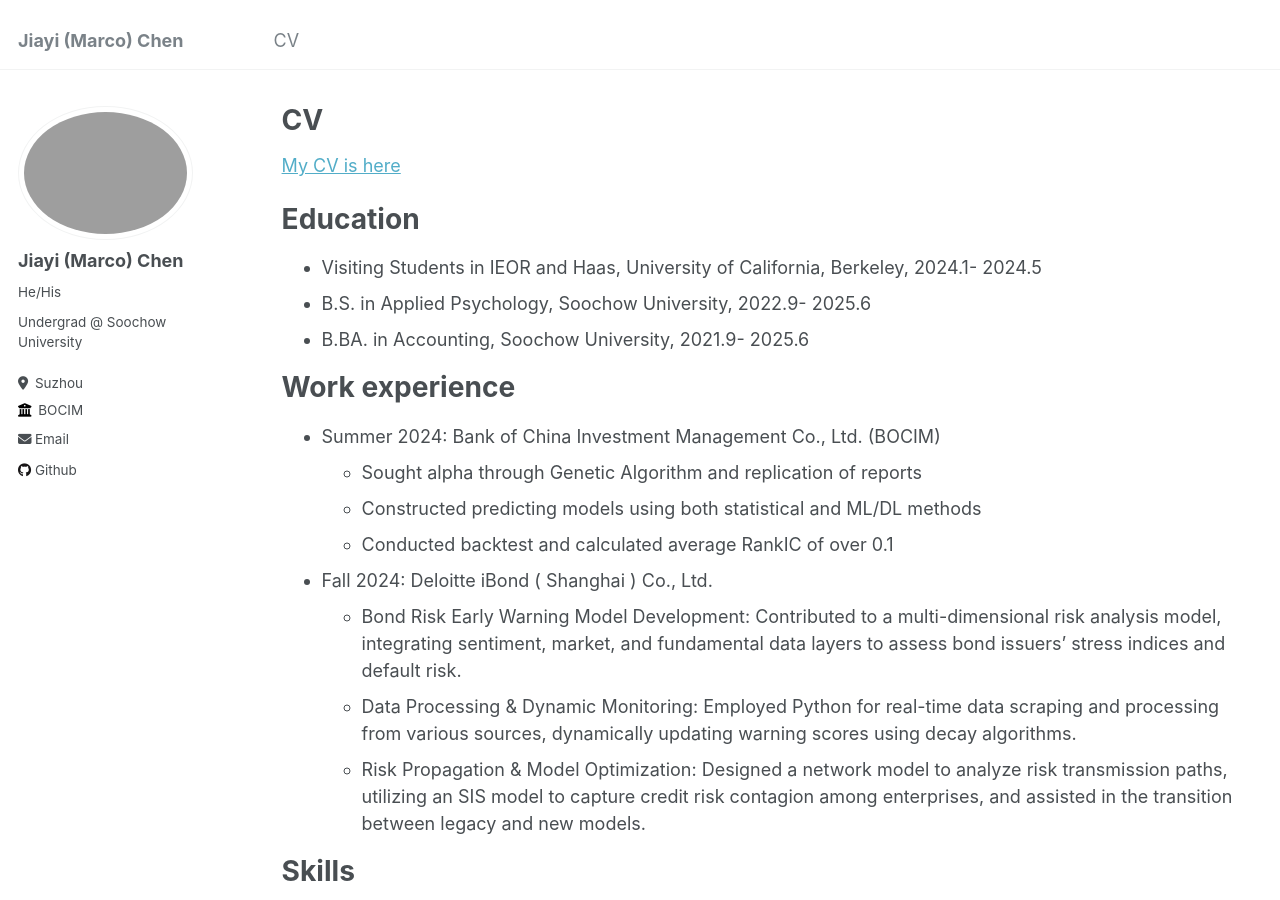
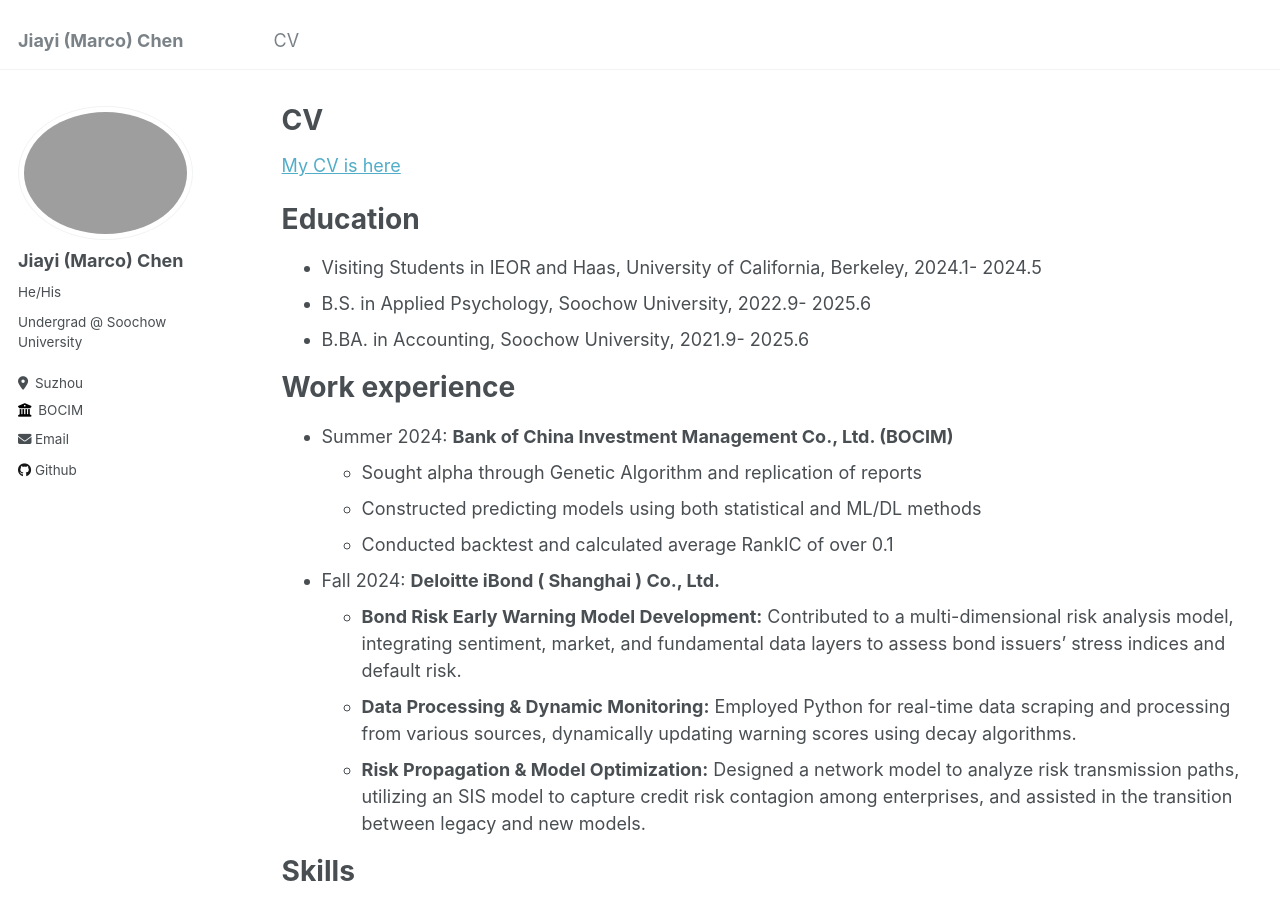
Before and after one commit to marcochen0720/marcochen0720.github.io, a Jekyll site: the page built from _pages/cv.md, in a window 1280 px wide and 900 px high. Built offline with Jekyll 4.4.1, drawn with Linux system fonts in a browser that asks for light colours.

Commit message:
Update cv.md

```diff
--- a/_pages/cv.md
+++ b/_pages/cv.md
@@ -18,15 +18,15 @@
 
 Work experience
 ======
-* Summer 2024: Bank of China Investment Management Co., Ltd. (BOCIM)
+* Summer 2024: **Bank of China Investment Management Co., Ltd. (BOCIM)**
   * Sought alpha through Genetic Algorithm and replication of reports
   * Constructed predicting models using both statistical and ML/DL methods
   * Conducted backtest and calculated average RankIC of over 0.1
 
-* Fall 2024: Deloitte iBond ( Shanghai ) Co., Ltd.
-  *	Bond Risk Early Warning Model Development: Contributed to a multi-dimensional risk analysis model, integrating sentiment, market, and fundamental data layers to assess bond issuers’ stress indices and default risk.
-  *	Data Processing & Dynamic Monitoring: Employed Python for real-time data scraping and processing from various sources, dynamically updating warning scores using decay algorithms.
-  *	Risk Propagation & Model Optimization: Designed a network model to analyze risk transmission paths, utilizing an SIS model to capture credit risk contagion among enterprises, and assisted in the transition between legacy and new models.
+* Fall 2024: **Deloitte iBond ( Shanghai ) Co., Ltd.**
+  *	**Bond Risk Early Warning Model Development:** Contributed to a multi-dimensional risk analysis model, integrating sentiment, market, and fundamental data layers to assess bond issuers’ stress indices and default risk.
+  *	**Data Processing & Dynamic Monitoring:** Employed Python for real-time data scraping and processing from various sources, dynamically updating warning scores using decay algorithms.
+  *	**Risk Propagation & Model Optimization:** Designed a network model to analyze risk transmission paths, utilizing an SIS model to capture credit risk contagion among enterprises, and assisted in the transition between legacy and new models.
 
 
 Skills
```
